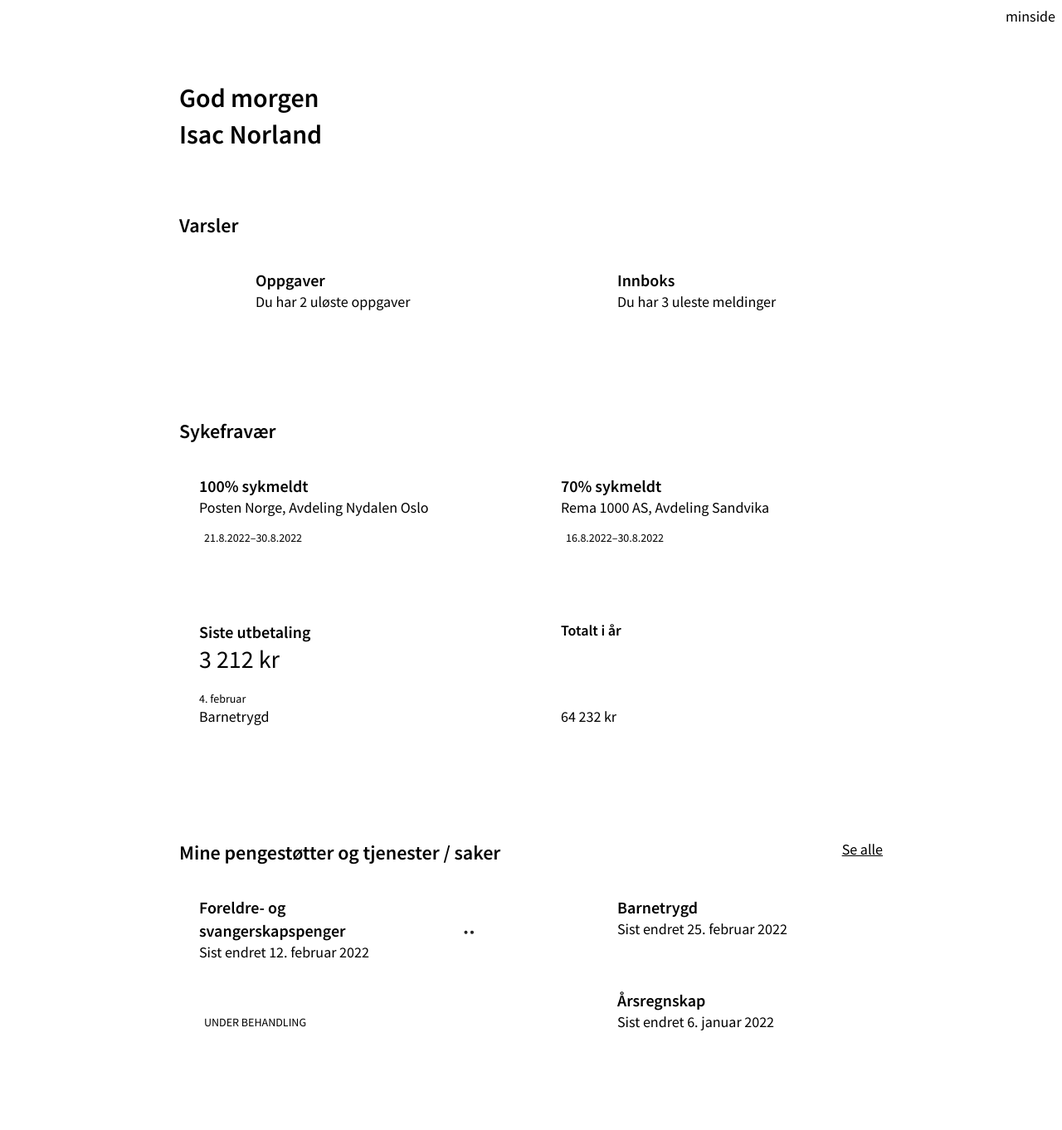
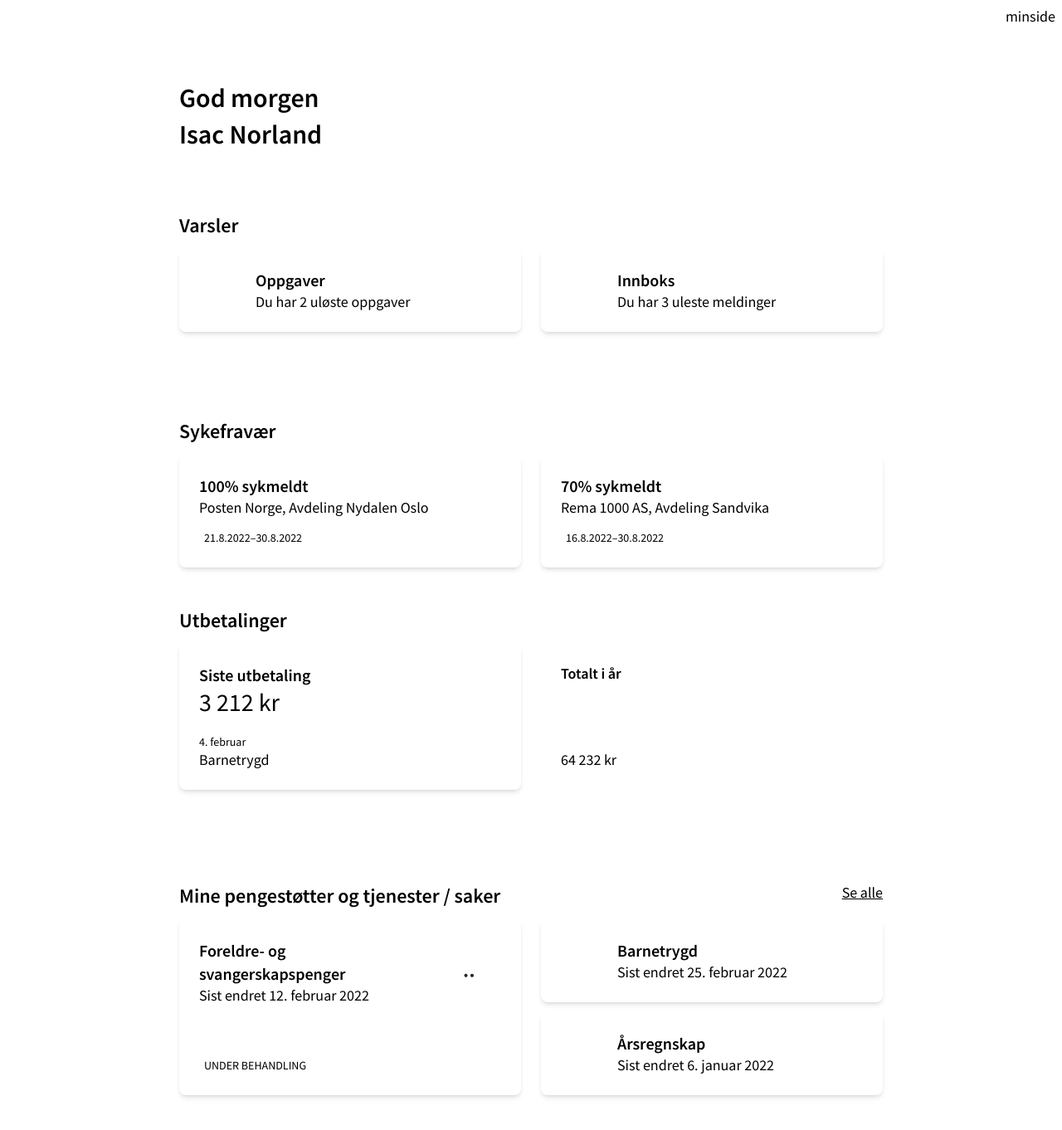
Before and after one commit to KenAJoh/tailwind-variables, a Next.js app: page /minside in a window 1280 px wide. Shown: the top 1362 px of the page at 83% size. Built offline with nearby package versions, Linux system fonts and the light colour scheme; some icons are missing.

Commit message:
:lipstick: shadow på lenkepanel

```diff
--- a/comp/Pengestøtte.tsx
+++ b/comp/Pengestøtte.tsx
@@ -6,7 +6,7 @@ export const Pengestøtte = () => (
     <div className="rounded-lg bg-surface ">
       <a
         href="#"
-        className="p-6 flex  justify-between rounded-lg max-w-md hover:bg-surface-hover h-full"
+        className="ring-subtle p-6 flex  justify-between rounded-lg max-w-md hover:bg-surface-hover h-full"
       >
         <div className="flex flex-col h-full">
           <div className="text-xl font-semibold">Foreldre- og svangerskapspenger</div>
@@ -23,7 +23,7 @@ export const Pengestøtte = () => (
       <div className="bg-surface rounded-lg">
         <a
           href="#"
-          className="p-6 flex items-center justify-between rounded-lg max-w-md bg-surface hover:bg-surface-hover"
+          className="ring-subtle p-6 flex items-center justify-between rounded-lg max-w-md bg-surface hover:bg-surface-hover"
         >
           <div className="flex gap-4">
             <svg
@@ -53,7 +53,7 @@ export const Pengestøtte = () => (
       <div className="bg-surface rounded-lg">
         <a
           href="#"
-          className="p-6 flex items-center justify-between rounded-lg max-w-md bg-surface hover:bg-surface-hover"
+          className="ring-subtle p-6 flex items-center justify-between rounded-lg max-w-md bg-surface hover:bg-surface-hover"
         >
           <div className="flex gap-4">
             <svg
--- a/comp/Sykefravær.tsx
+++ b/comp/Sykefravær.tsx
@@ -5,7 +5,7 @@ export const Sykefravær = () => (
     <div className="rounded-lg bg-surface-neutral-subdued ">
       <a
         href="#"
-        className="p-6 flex items-center justify-between rounded-lg max-w-md hover:bg-surface-neutral-subdued-hover"
+        className="ring-subtle p-6 flex items-center justify-between rounded-lg max-w-md hover:bg-surface-neutral-subdued-hover"
       >
         <div>
           <div className="text-xl font-semibold">100% sykmeldt</div>
@@ -20,7 +20,7 @@ export const Sykefravær = () => (
     <div className="rounded-lg bg-surface-neutral-subdued">
       <a
         href="#"
-        className="p-6 flex items-center justify-between rounded-lg max-w-md hover:bg-surface-neutral-subdued-hover"
+        className="ring-subtle p-6 flex items-center justify-between rounded-lg max-w-md hover:bg-surface-neutral-subdued-hover"
       >
         <div>
           <div className="text-xl font-semibold">70% sykmeldt</div>
--- a/comp/Utbetalinger.tsx
+++ b/comp/Utbetalinger.tsx
@@ -1,11 +1,11 @@
 import { Next } from "@navikt/ds-icons";
 
 export const Utbetalinger = () => (
-  <div className="m-panel-grid mt-10">
+  <div className="m-panel-grid">
     <div className="rounded-lg bg-surface-decorative-1">
       <a
         href="#"
-        className="p-6 flex  justify-between rounded-lg max-w-md hover:bg-surface-hover h-full"
+        className="p-6 flex justify-between rounded-lg max-w-md hover:bg-surface-hover h-full ring-subtle"
       >
         <div className="flex flex-col h-full">
           <div className="text-xl font-semibold">Siste utbetaling</div>
@@ -18,7 +18,7 @@ export const Utbetalinger = () => (
         <Next aria-hidden className="text-2xl self-end" />
       </a>
     </div>
-    <div className="p-6 grid gap-3 rounded-lg max-w-md bg-surface-neutral-subdued">
+    <div className="ring-subtle p-6 grid gap-3 rounded-lg max-w-md bg-surface-neutral-subdued">
       <div className="font-semibold">Totalt i år</div>
       <div className="grid gap-2">
         <div className="w-3/4 bg-data-blue-moderate rounded h-6" />
--- a/comp/Varsler.tsx
+++ b/comp/Varsler.tsx
@@ -5,7 +5,7 @@ export const Varsler = () => (
     <div className="bg-surface rounded-lg">
       <a
         href="#"
-        className="p-6 flex items-center justify-between rounded-lg max-w-md bg-surface hover:bg-surface-hover"
+        className="ring-subtle p-6 flex items-center justify-between rounded-lg max-w-md bg-surface hover:bg-surface-hover"
       >
         <div className="flex gap-4">
           <svg
@@ -35,7 +35,7 @@ export const Varsler = () => (
     <div className="bg-surface rounded-lg">
       <a
         href="#"
-        className="p-6 flex items-center justify-between rounded-lg max-w-md bg-surface hover:bg-surface-hover"
+        className="ring-subtle p-6 flex items-center justify-between rounded-lg max-w-md bg-surface hover:bg-surface-hover"
       >
         <div className="flex gap-4">
           <svg
--- a/pages/minside.tsx
+++ b/pages/minside.tsx
@@ -23,6 +23,7 @@ const Minside: NextPage = () => {
       <div className="m-layout-inner py-12">
         <h2 className="mb-3 text-2xl font-semibold">Sykefravær</h2>
         <Sykefravær />
+        <h2 className="mb-3 mt-12 text-2xl font-semibold">Utbetalinger</h2>
         <Utbetalinger />
       </div>
       <div className="py-12 bg-surface-success-subdued">
--- a/styles/globals.css
+++ b/styles/globals.css
@@ -19,3 +19,15 @@ body {
 .m-panel-grid {
   @apply grid gap-6 grid-cols-2;
 }
+
+.ring-subtle {
+  @apply ring-1 ring-border-subtle;
+}
+
+.ring-subtle:where(:not(a)) {
+  @apply ring-inset;
+}
+
+.ring-subtle:where(a) {
+  @apply shadow-md;
+}
--- a/styles/themes.css
+++ b/styles/themes.css
@@ -45,4 +45,6 @@
   --a-surface-decorative-1: #cce2f0;
   --a-data-blue-subtle: #66a3c4;
   --a-data-blue-moderate: #005b82;
+
+  --a-border-subtle: rgba(33, 33, 33, 0.1);
 }
--- a/tailwind.config.js
+++ b/tailwind.config.js
@@ -21,6 +21,7 @@ module.exports = {
       "surface-decorative-1": "var(--a-surface-decorative-1)",
       "data-blue-subtle": "var(--a-data-blue-subtle)",
       "data-blue-moderate": "var(--a-data-blue-moderate)",
+      "border-subtle": "var(--a-border-subtle)",
     },
     textColor: {
       default: "var(--a-text)",
```
